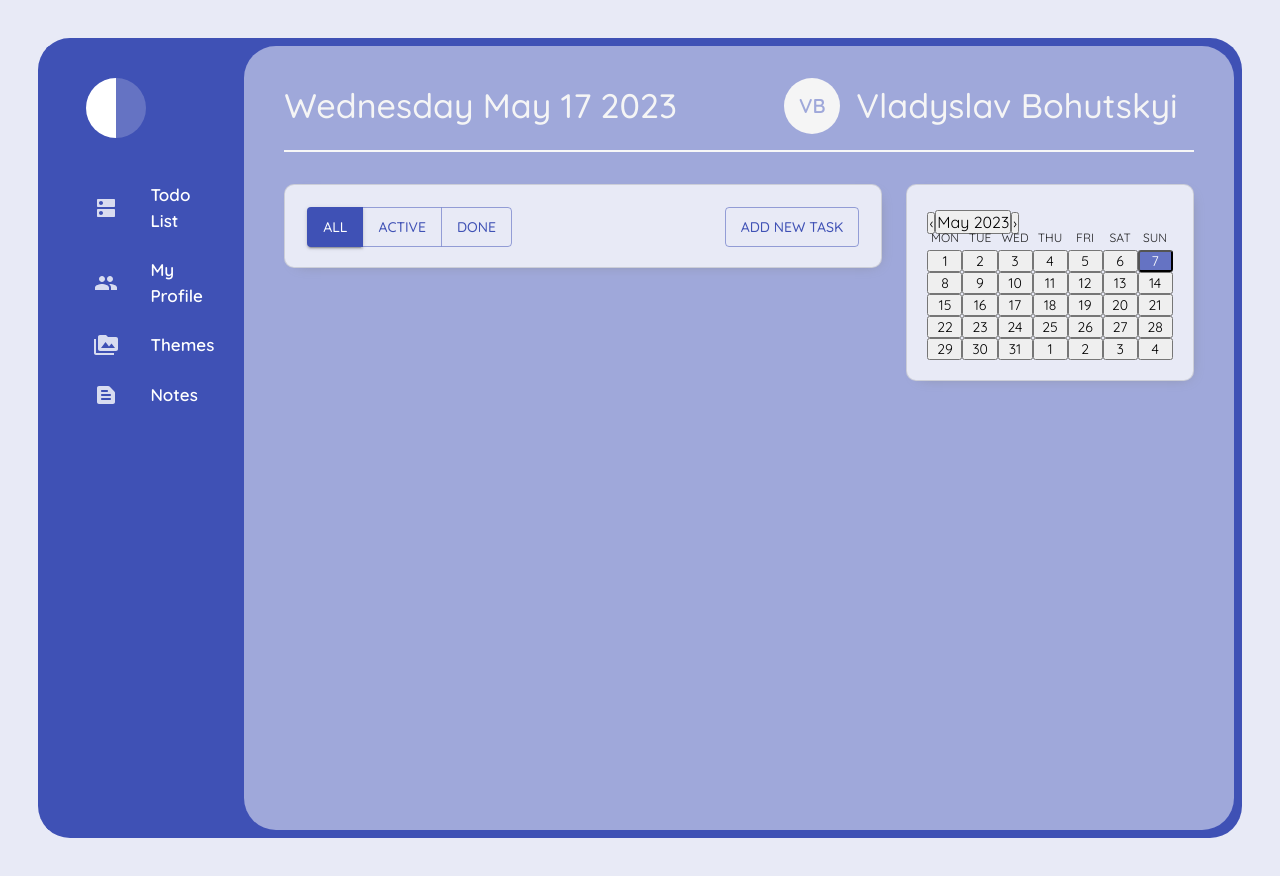
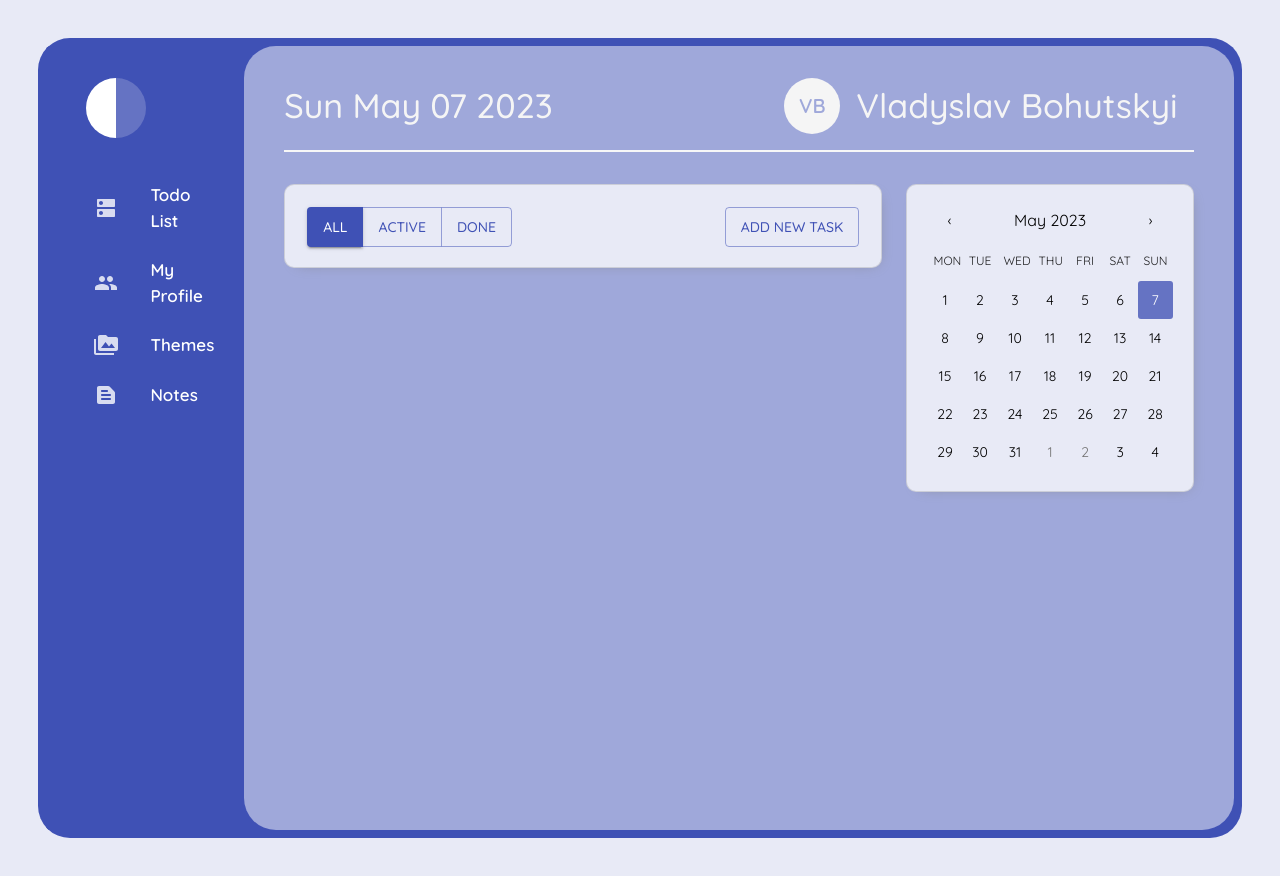
Before and after one commit to VladyslavBohutskyi/task_sheduler, a React (Create React App) app: page / in a window 1280 px wide. Built offline with nearby package versions, Linux system fonts and the light colour scheme.

Commit message:
calendar and filter

```diff
--- a/src/index.tsx
+++ b/src/index.tsx
@@ -1,5 +1,5 @@
-import React from 'react';
 import ReactDOM from 'react-dom/client';
+import 'react-calendar/dist/Calendar.css';
 import './index.css';
 import App from './App';
 import { BrowserRouter } from "react-router-dom";
--- a/src/modules/calendar/index.tsx
+++ b/src/modules/calendar/index.tsx
@@ -2,7 +2,9 @@ import { Today } from '@mui/icons-material';
 import { Paper, styled } from '@mui/material';
 import { observer } from 'mobx-react';
 import Calendar from 'react-calendar';
-import ThemeStore from '../../store/theme'
+import ThemeStore from '../../store/theme';
+import { useState, useEffect } from 'react';
+import TodoStore from '../../store/todo';
 
 
 const TodoCalendar = observer(() => {
@@ -10,13 +12,20 @@ const TodoCalendar = observer(() => {
     .react-calendar__tile--now {
       background: ${ThemeStore.activeTheme.palette.primary.light} !important;
     }
-  `
+  `;
+
+  const [value, onChange] = useState(() => new Date())
+
 
   return (
     <Paper variant={'outlined'}
       sx={{ p: '20px', pt: '25px', borderRadius: '10px', boxShadow: '4px 4px 14px -10px grey' }}
     >
-            <CustomCalendar locale={'en'} />
+      <CustomCalendar
+        locale={'en'}
+        onChange={() => onChange(value)}
+        onClickDay={(date: any) => TodoStore.setCurrentDate(date.toDateString())}
+      />
     </Paper>
   )
 })
--- a/src/modules/dashboard/index.tsx
+++ b/src/modules/dashboard/index.tsx
@@ -1,7 +1,8 @@
 import { Avatar, Typography, Box } from "@mui/material";
+import TodoStore from '../../store/todo'
+import { observer } from "mobx-react";
 
-
-const Dashboard = () => {
+const Dashboard = observer(() => {
   return (
     <Box
       display={"flex"}
@@ -19,7 +20,7 @@ const Dashboard = () => {
         color={"secondary.main"}
         fontWeight={500}
       >
-        Wednesday May 17 2023
+        {TodoStore.currentDate}
       </Typography>
 
       <Box
@@ -53,6 +54,6 @@ const Dashboard = () => {
 
     </Box>
   )
-}
+})
 
 export default Dashboard
--- a/src/modules/todo/components/taskList.tsx
+++ b/src/modules/todo/components/taskList.tsx
@@ -10,7 +10,7 @@ const TaskList = observer(() => {
     <Box my={2.5} >
       {
         TodoStore.todosArray.map((item) => {
-          if (TodoStore.filterTasks == item.status || TodoStore.filterTasks == null) {
+          if ((TodoStore.filterTasks == item.status || TodoStore.filterTasks == null) && (TodoStore.currentDate == item.date)) {
             return (
               <TaskItem key={item.id} title={item.title} body={item.body} id={item.id} status={item.status} />
             )
--- a/src/modules/todo/models.ts
+++ b/src/modules/todo/models.ts
@@ -3,4 +3,5 @@ export interface ITaskItem {
   body: string,
   id?: number,
   status?: boolean,
+  date?: string,
 }
--- a/src/store/todo.ts
+++ b/src/store/todo.ts
@@ -1,6 +1,5 @@
 import { makeAutoObservable, toJS } from "mobx"
 import { ITaskItem } from "../modules/todo/models";
-import { log } from "console";
 
 
 
@@ -9,16 +8,23 @@ class TodoStore {
     makeAutoObservable(this)
   }
 
+  currentDate = new Date().toDateString()
+
   filterTasks: null | boolean = null
 
   todosArray: ITaskItem[] =
     (localStorage.getItem('todo')) == null ? [] : JSON.parse(localStorage.getItem('todo') || '')
 
-  addNewTask(taskItem: ITaskItem) {
+  setCurrentDate(date: string){
+    this.currentDate = date
+  }
+
+  addNewTask(taskItem: {title: string, body: string}) {
     const newTask: ITaskItem = {
       ...taskItem,
       status: true,
       id: Date.now(),
+      date: this.currentDate
     }
     this.todosArray = [...this.todosArray, newTask]
     localStorage.setItem('todo', JSON.stringify(this.todosArray))
@@ -38,7 +44,7 @@ class TodoStore {
     localStorage.setItem('todo', JSON.stringify(this.todosArray))
   }
 
-  filteredTask(filter: null | boolean){
+  filteredTask(filter: null | boolean) {
     this.filterTasks = filter
   }
 
```
Lines whose indentation alone changed are shown as unchanged.
